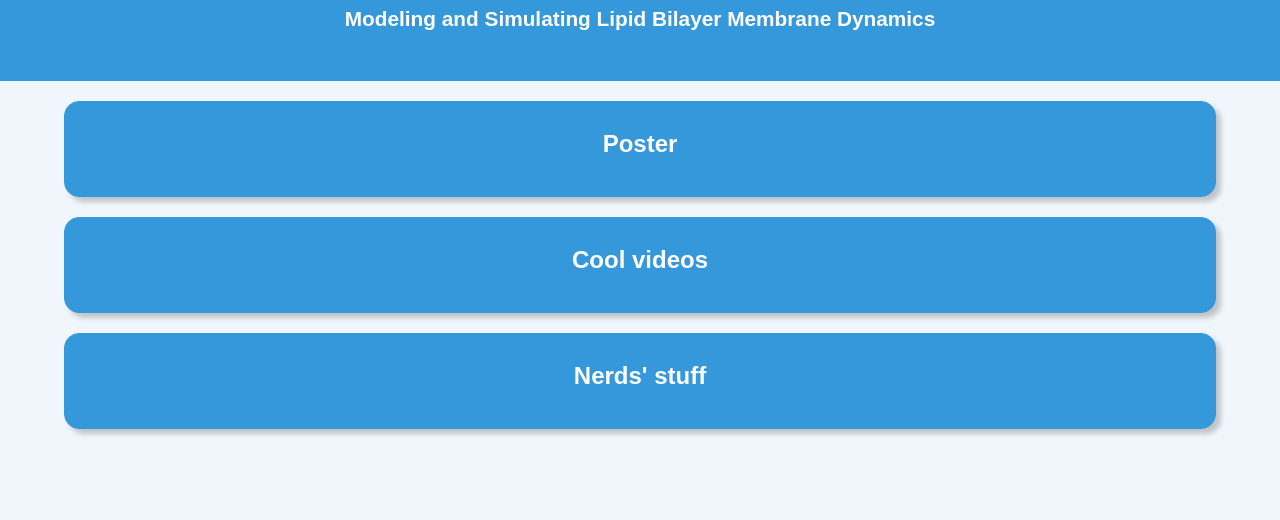
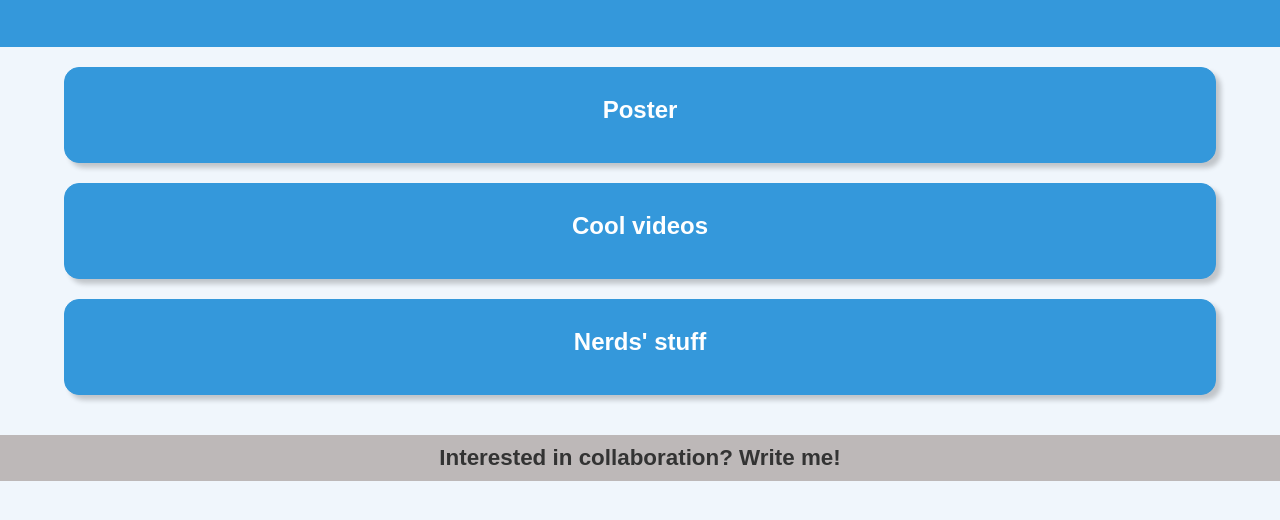
Before and after one commit to pietro-sillano/membranes, a plain HTML site: page index.html in a window 1280 px wide. Shown: the part 90-610 px from the top of the page. Drawn offline with Linux system fonts and the light colour scheme.

Commit message:
add banner

```diff
--- a/index.html
+++ b/index.html
@@ -9,7 +9,7 @@
 <body>
     <header>
         <h1>Exploring Synthetic Cell Division</h1>
-        <h2>Modeling and Simulating Lipid Bilayer Membrane Dynamics</h2>
+        <!-- <h2>Modeling and Simulating Lipid Bilayer Membrane Dynamics</h2> -->
     </header>
 
 
@@ -23,6 +23,10 @@
         <div class="box">
             <a style="text-decoration:none;" href="nerd-stuff.html" display: block; width: 100%; height: 100%;><h3>Nerds'   stuff</h3></a>
         </div>
+    </div>
+
+    <div class="banner">
+        <a href="mailto:p.sillano@tudelft.nl">Interested in collaboration? Write me!</a>
     </div>
 
 
--- a/styles.css
+++ b/styles.css
@@ -69,6 +69,24 @@ h3 {
   }
 
 
+.banner {
+    background-color: #bdb8b8; /* Light gray background */
+    padding: 10px 20px;
+    text-align: center;
+    font-weight: bold;
+    font-size: 1.4rem;
+    color: #333; /* Dark gray text */
+    display: block; /* Ensure the banner takes up space on the page */
+  }
+
+  .banner a {
+    text-decoration: none; /* Remove underline from link */
+    color: inherit; /* Inherit text color from the banner */
+  }
+
+
+
+
 
 @media screen and (max-width: 768px) {
     .box {
```
